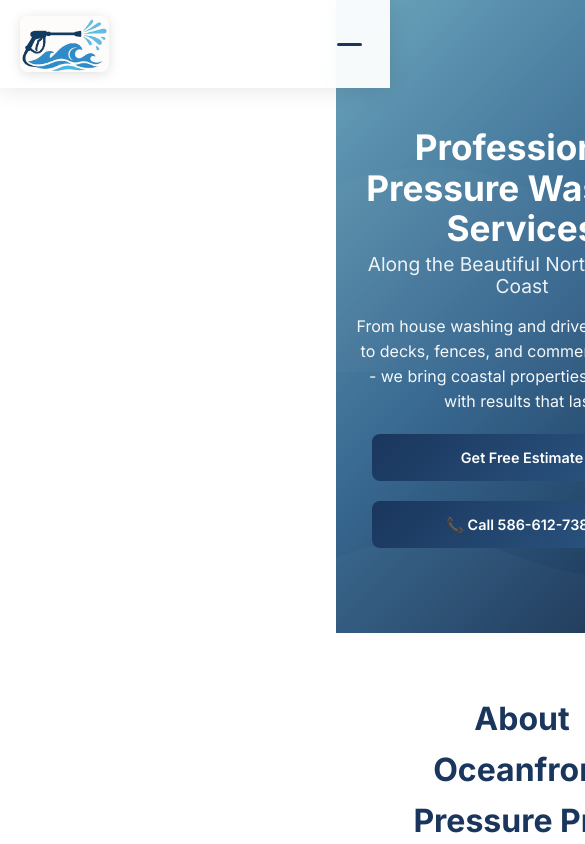
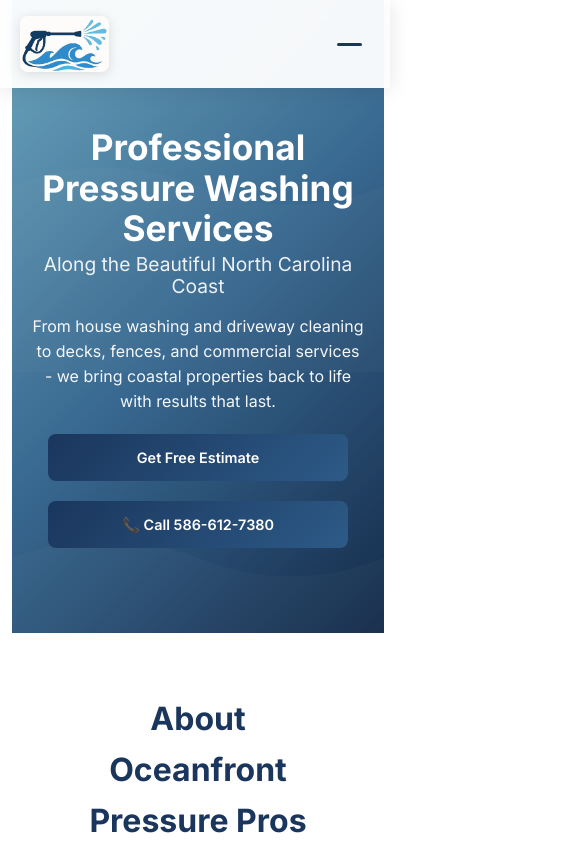
Before and after one commit to Anshuadhikari/oceanfront-pressure-pros, a React (Create React App) app: page / in a window 390 px wide. Shown: the top 844 px of the page, 585 px wide, since content can reach past the window. Built offline with nearby package versions, Linux system fonts and the light colour scheme.

Commit message:
mobile friendly version added

```diff
--- a/src/App.css
+++ b/src/App.css
@@ -115,3 +115,8 @@
     font-size: 0.9rem;
   }
 }
+
+@media (max-width: 1024px) {
+  #sidebar-col { display: none; }
+  .page-grid { grid-template-columns: 1fr; }
+}
```
